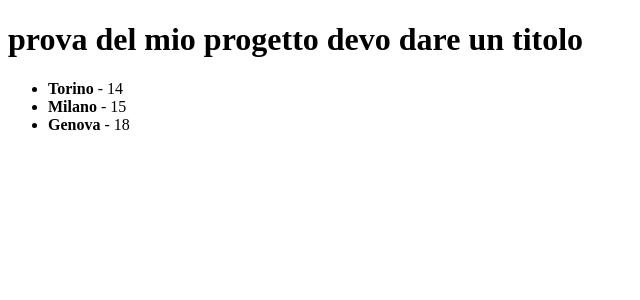
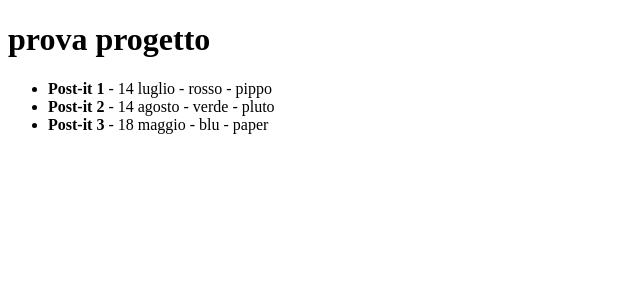
Before and after one commit to Simobini74/provaangular, an Angular app: page / in a window 1280 px wide. Shown: the top 300 px of the page, without its empty margins (0-640 px from the left). Built offline with nearby package versions, Linux system fonts and the light colour scheme.

Commit message:
1 file modified

```diff
--- a/src/app/app.component.html
+++ b/src/app/app.component.html
@@ -1,7 +1,7 @@
 <h1> {{title}} </h1>
 
 <ul>
-<li *ngFor='let city of cities' >
-  <b>{{city.nome}}</b> - {{city.temperatura}}
+<li *ngFor='let post of postit' >
+  <b>{{post.nome}}</b> - {{post.data}} - {{post.colore}} - {{post.contenuto}}
 </li>
 </ul>
--- a/src/app/app.component.ts
+++ b/src/app/app.component.ts
@@ -6,18 +6,24 @@ import { Component } from '@angular/core';
   styleUrls: ['./app.component.css']
 })
 export class AppComponent {
-  title = 'prova del mio progetto devo dare un titolo';
+  title = 'prova progetto';
 
-  cities = [
+  postit = [
     {
-      nome: 'Torino',
-      temperatura: '14'
+      nome: 'Post-it 1',
+      data: '14 luglio',
+      colore: 'rosso',
+      contenuto: 'pippo'
     }, {
-      nome: 'Milano',
-      temperatura: '15'
+      nome: 'Post-it 2',
+      data: '14 agosto',
+      colore: 'verde',
+      contenuto: 'pluto'
     }, {
-      nome: 'Genova',
-      temperatura: '18'
+      nome: 'Post-it 3',
+      data: '18 maggio',
+      colore:'blu',
+      contenuto:'paper'
     }
   ];
 }
```
